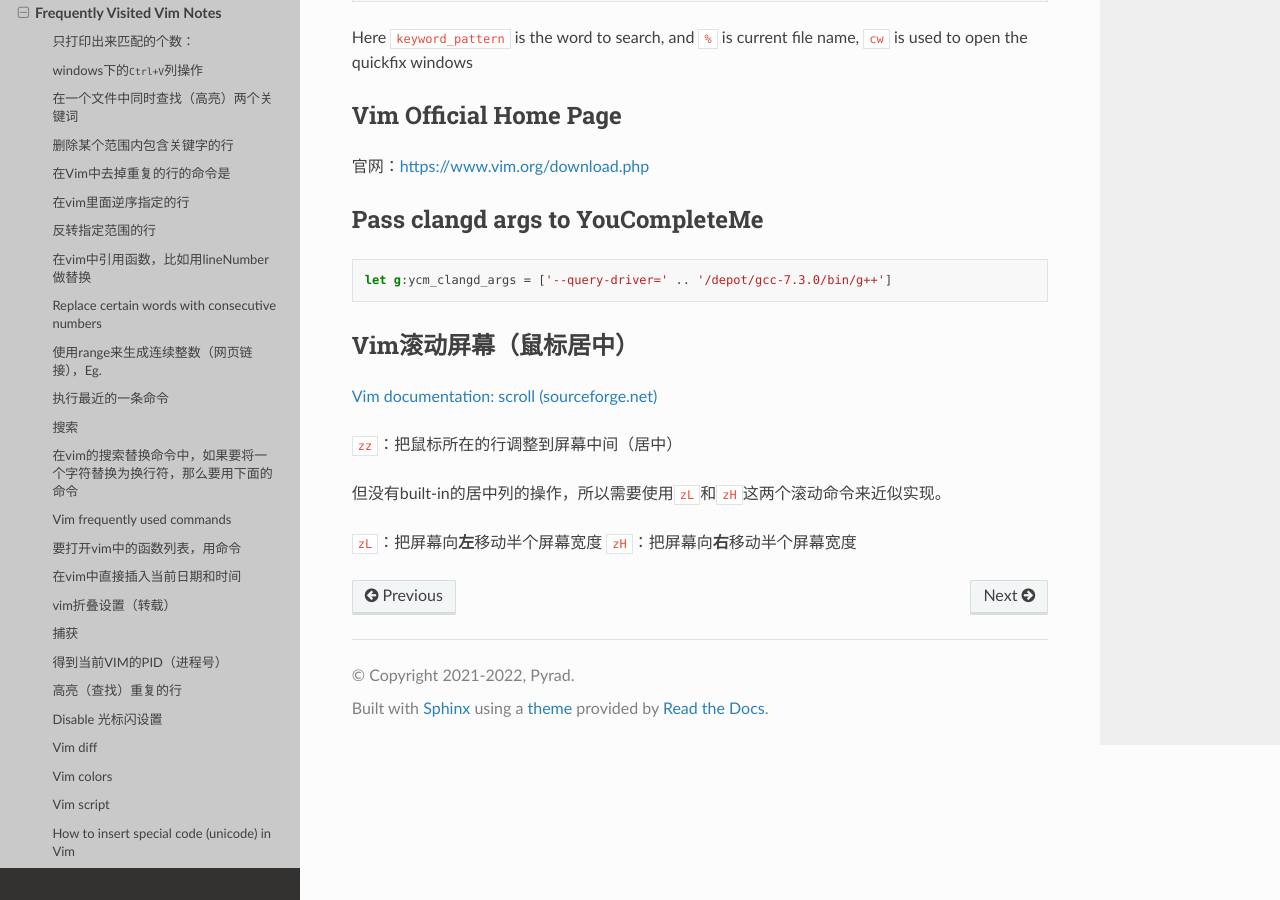
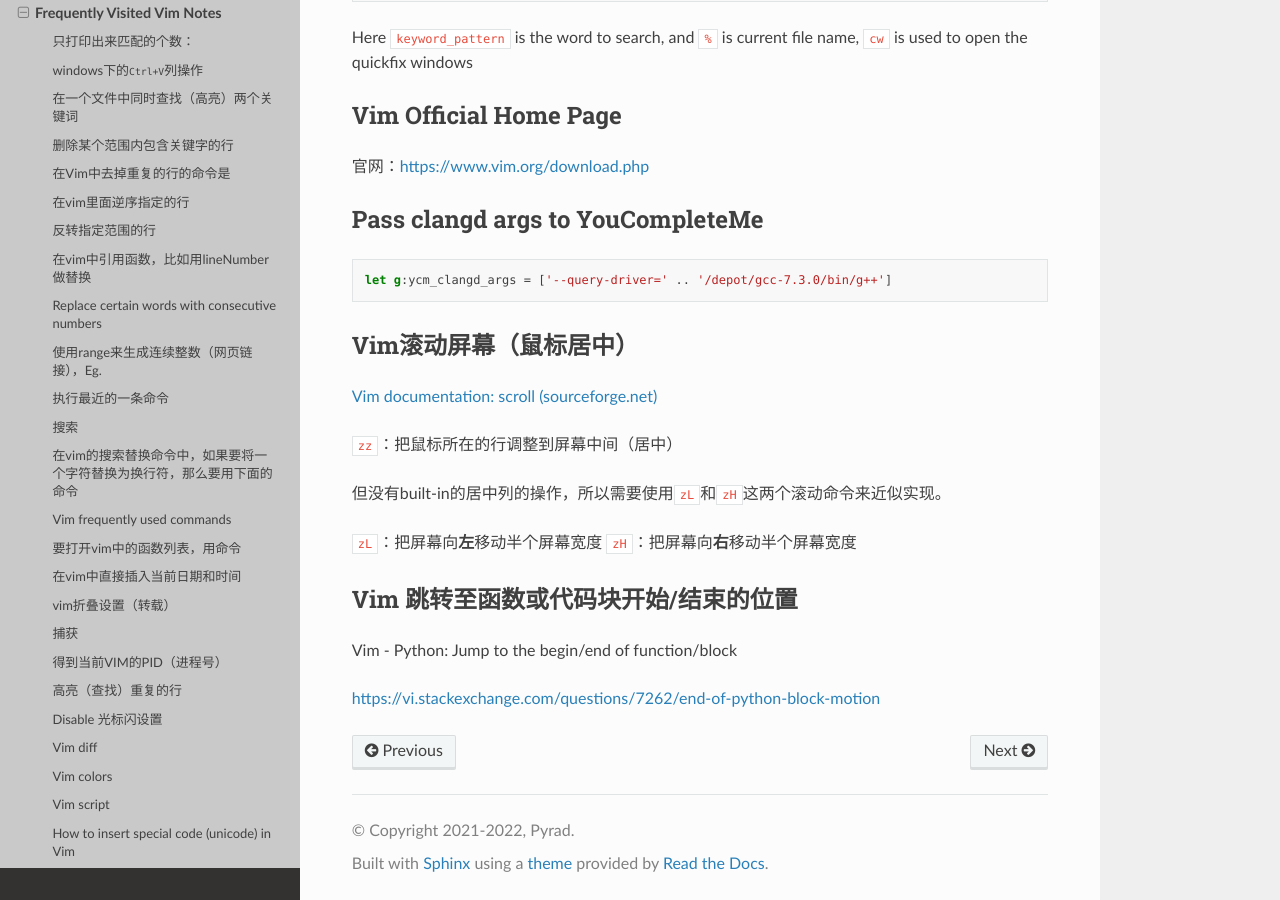
Before and after one commit to Pyrad/pyradnotes, a Sphinx documentation site: the page built from source/Vim/vim.md, in a window 1280 px wide and 900 px high, scrolled down 9595 px. Built offline with Sphinx 7.4.7 and the Read the Docs theme 2.0.0, drawn with Linux system fonts in a browser that asks for light colours.

Commit message:
Vim Jump to the begin or end of a function or a code block

```diff
--- a/source/Vim/vim.md
+++ b/source/Vim/vim.md
@@ -449,3 +449,9 @@
 
 `zL`：把屏幕向**左**移动半个屏幕宽度
 `zH`：把屏幕向**右**移动半个屏幕宽度
+
+## Vim 跳转至函数或代码块开始/结束的位置
+
+Vim - Python: Jump to the begin/end of function/block
+
+[https://vi.stackexchange.com/questions/7262/end-of-python-block-motion](https://vi.stackexchange.com/questions/7262/end-of-python-block-motion)
```
